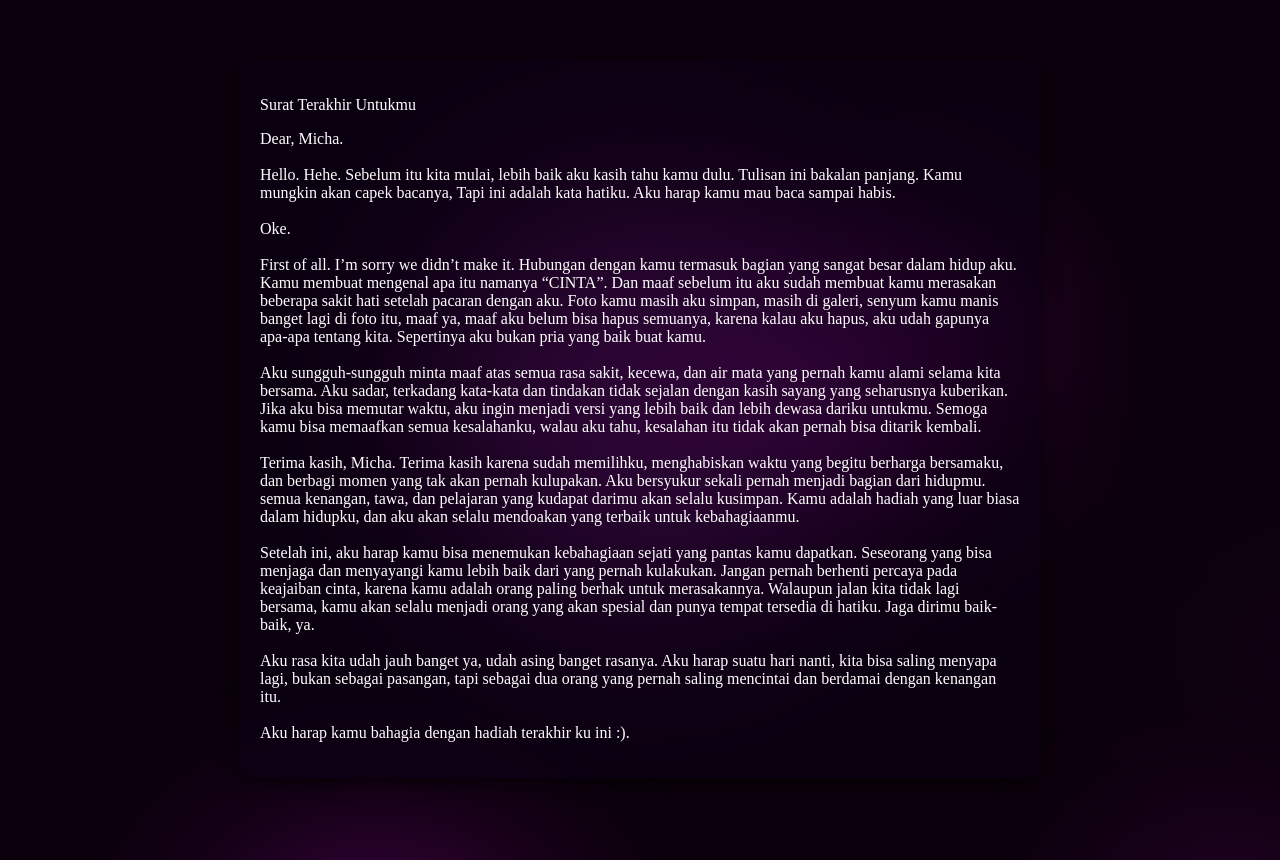
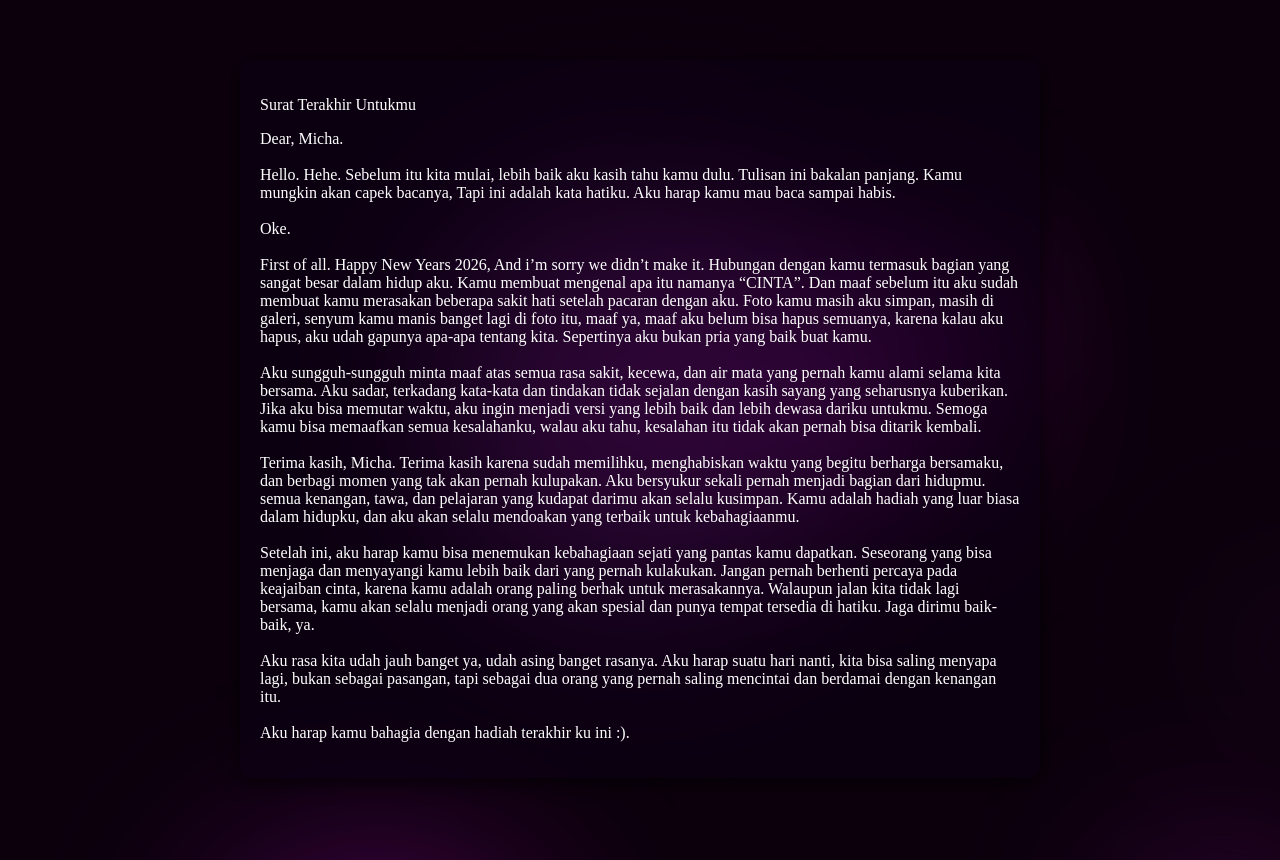
Before and after one commit to Togbob/Love, a plain HTML site: page latter.html in a window 1280 px wide. Drawn offline with Linux system fonts and the light colour scheme.

Commit message:
Update latter.html

```diff
--- a/latter.html
+++ b/latter.html
@@ -18,7 +18,7 @@ Hello. Hehe. Sebelum itu kita mulai, lebih baik aku kasih tahu kamu dulu. Tulisa
 <br><br>
 Oke.
 <br><br>
-First of all. I’m sorry we didn’t make it. Hubungan dengan kamu termasuk bagian yang sangat besar dalam hidup aku. Kamu membuat mengenal apa itu namanya “CINTA”. Dan maaf sebelum itu aku sudah membuat kamu merasakan beberapa sakit hati setelah pacaran dengan aku. Foto kamu masih aku simpan, masih di galeri, senyum kamu manis banget lagi di foto itu, maaf ya, maaf aku belum bisa hapus semuanya, karena kalau aku hapus, aku udah gapunya apa-apa tentang kita. Sepertinya aku bukan pria yang baik buat kamu.
+First of all. Happy New Years 2026, And i’m sorry we didn’t make it. Hubungan dengan kamu termasuk bagian yang sangat besar dalam hidup aku. Kamu membuat mengenal apa itu namanya “CINTA”. Dan maaf sebelum itu aku sudah membuat kamu merasakan beberapa sakit hati setelah pacaran dengan aku. Foto kamu masih aku simpan, masih di galeri, senyum kamu manis banget lagi di foto itu, maaf ya, maaf aku belum bisa hapus semuanya, karena kalau aku hapus, aku udah gapunya apa-apa tentang kita. Sepertinya aku bukan pria yang baik buat kamu.
 <br><br>
 Aku sungguh-sungguh minta maaf atas semua rasa sakit, kecewa, dan air mata yang pernah kamu alami selama kita bersama. Aku sadar, terkadang kata-kata dan tindakan tidak sejalan dengan kasih sayang yang seharusnya kuberikan. Jika aku bisa memutar waktu, aku ingin menjadi versi yang lebih baik dan lebih dewasa dariku untukmu. Semoga kamu bisa memaafkan semua kesalahanku, walau aku tahu, kesalahan itu tidak akan pernah bisa ditarik kembali.
 <br><br>
```
